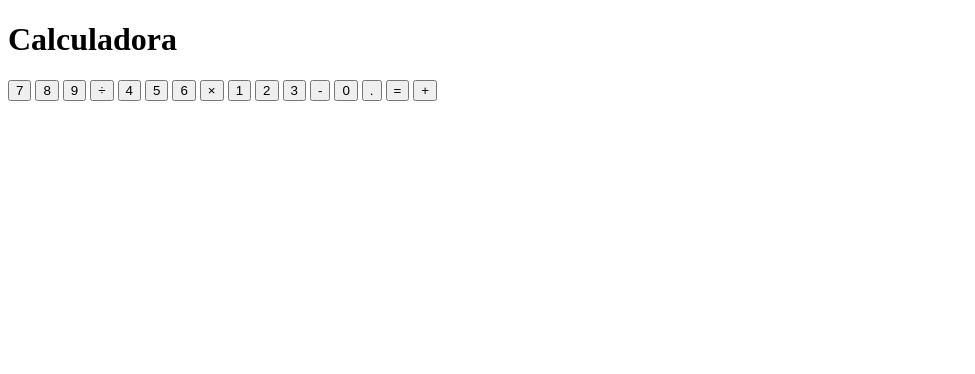
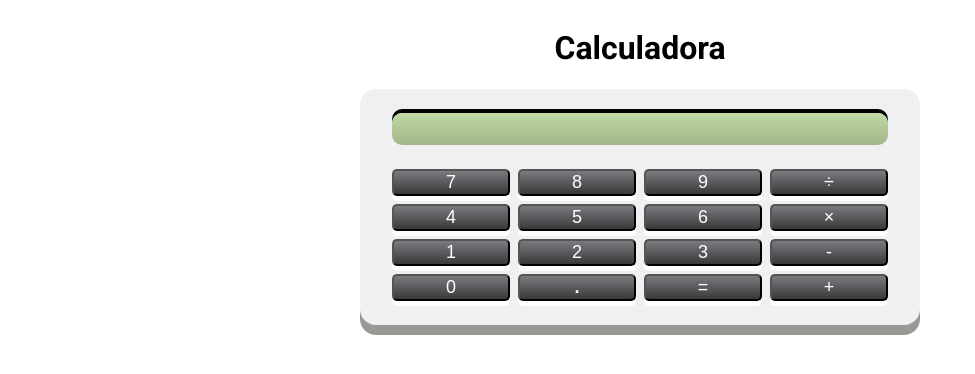
Before and after one commit to CaelusR/simpleCalculator, a plain HTML site: page index.html in a window 1280 px wide. Shown: the whole page, without its empty margins (0-975 px from the left). Drawn offline with Linux system fonts and the light colour scheme.

Commit message:
feat: estilizamos la calculadora

```diff
--- a/index.html
+++ b/index.html
@@ -6,15 +6,18 @@
     <meta name="viewport" content="width=device-width, initial-scale=1.0">
     <title>Document</title>
     <link rel="stylesheet" href="style.css">
+    <link rel="preconnect" href="https://fonts.googleapis.com">
+    <link rel="preconnect" href="https://fonts.gstatic.com" crossorigin>
+    <link href="https://fonts.googleapis.com/css2?family=Roboto:wght@300;500;700&display=swap" rel="stylesheet">
 </head>
 
 <body>
     <header class="cabecera">
-        <h1>Calculadora</h1>
+        <h1 class="cabecera__titulo">Calculadora</h1>
     </header>
     <main class="principal">
-        <section>
-            <article class="calculadora__pantalla"></article>
+        <section class="calculadora">
+            <article class="calculadora__pantalla" contenteditable="true" spellcheck="false"></article>
             <article class="calculadora__teclado">
                 <button class="teclado__tecla tecla--numero">7</button>
                 <button class="teclado__tecla tecla--numero">8</button>
@@ -29,7 +32,7 @@
                 <button class="teclado__tecla tecla--numero">3</button>
                 <button class="teclado__tecla tecla--operacion">-</button>
                 <button class="teclado__tecla tecla--numero">0</button>
-                <button class="teclado__tecla">.</button>
+                <button class="teclado__tecla tecla--punto">.</button>
                 <button class="teclado__tecla tecla--resultado">=</button>
                 <button class="teclado__tecla tecla--operacion">+</button>
             </article>
--- a/style.css
+++ b/style.css
@@ -1,3 +1,57 @@
 * {
     box-sizing: border-box;
 }
+body {
+    font-family: 'Roboto', sans-serif;
+}
+.cabecera {
+    display: flex;
+    justify-content: center;
+    font-weight: 700;
+}
+.cabecera__titulo {
+    font-weight: bold;
+}
+.principal {
+    display: flex;
+    justify-content: center;
+}
+.calculadora {
+    display: flex;
+    flex-direction: column;
+    flex-wrap: wrap;
+    max-width: 35rem;
+    padding: 1.5rem 2rem;
+    gap: 1.5rem;
+    background: rgb(240 240 240);
+    border-radius: 1rem;
+    box-shadow: 0px 10px rgb(152, 153, 148);
+}
+.calculadora__pantalla {
+    display: flex;
+    height: 2rem;
+    align-items: center;
+    background: linear-gradient(rgb(190 217 162),rgb(163 182 137));
+    font-weight: 300;
+    white-space: nowrap;
+    overflow: auto;
+    border-radius: 10px;
+    box-shadow: 0px -4px;
+}
+.calculadora__teclado{
+    display: flex;
+    flex-wrap: wrap;
+    gap: 0.5rem;
+}
+.teclado__tecla {
+    font-size: large;
+    font-weight: 500;
+    flex: 1 0 22%;
+    background: linear-gradient(rgb(122 123 127), rgb(57 57 59));
+    color: white;
+    border-radius: 5px;
+    box-shadow: 0px 5px;
+}
+.tecla--punto {
+    font-weight: 800;
+}
```
